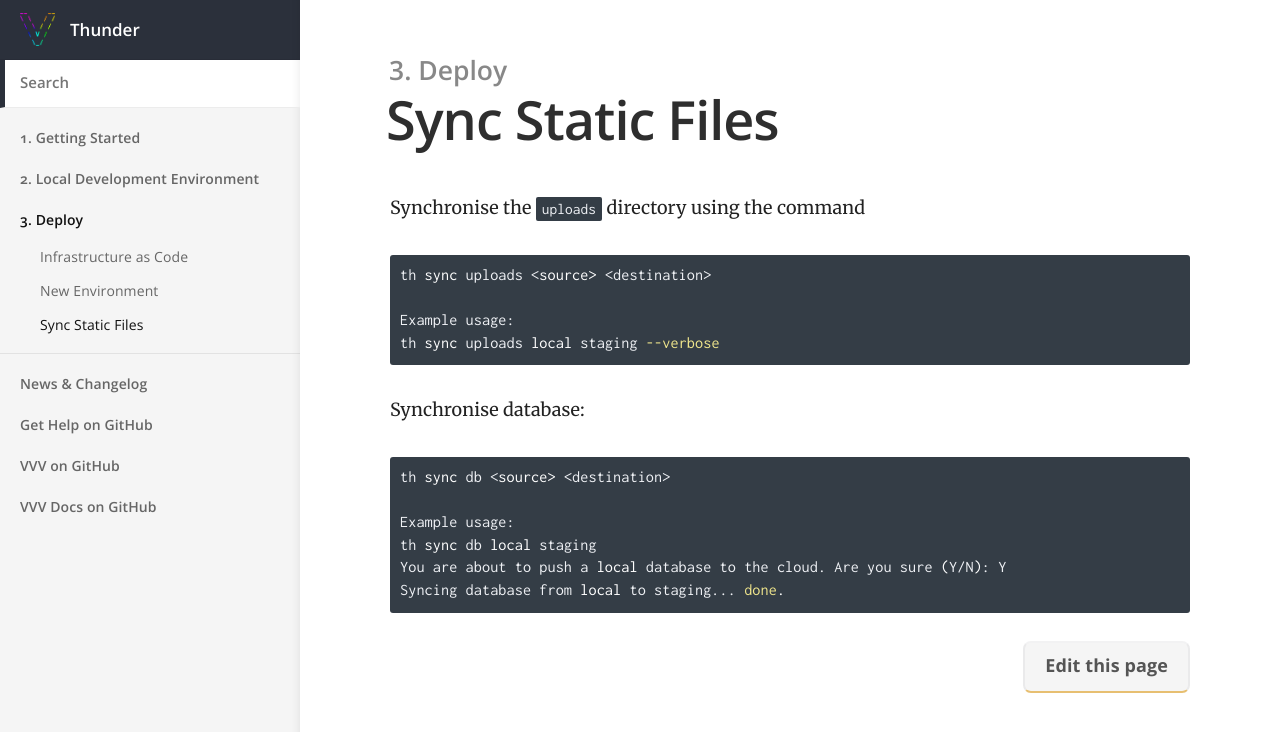
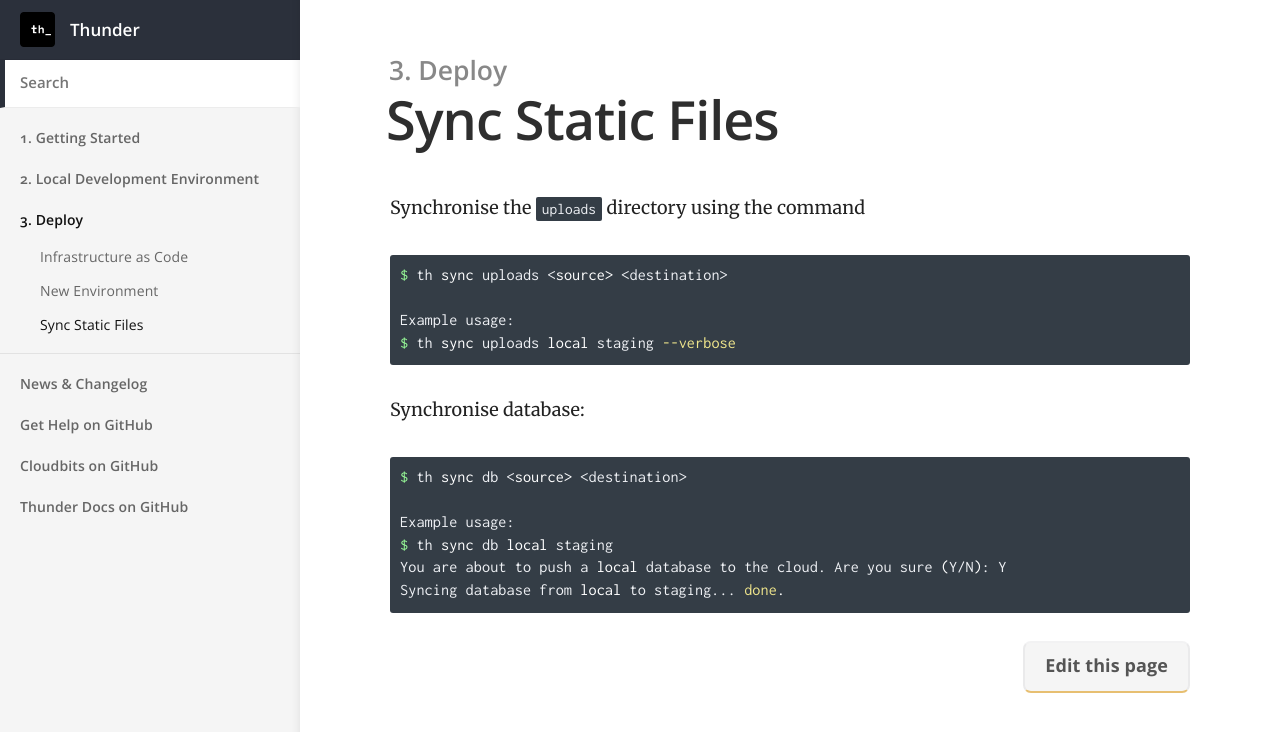
Before and after one commit to cloudbitsio/cloudbits-docs, a Jekyll site: the page built from docs/deploy/sync.md, in a window 1280 px wide. Shown: the top 732 px of the page. Built offline with Jekyll 4.4.1, drawn with Linux system fonts in a browser that asks for light colours.

Commit message:
Revisions 28 Dec 01

````diff
--- a/_layouts/default.html
+++ b/_layouts/default.html
@@ -8,9 +8,9 @@
 
 		<link rel="stylesheet" href="//fonts.googleapis.com/css?family=Merriweather:400,400italic,700,700italic|Open+Sans:400,400italic,600,600italic,700,700italic|Inconsolata:400,700">
 		<link rel="stylesheet" href="{{ site.baseurl }}/css/main.css">
-		<link rel="apple-touch-icon" href="{{ site.baseurl }}/images/vvv.png">
-		<link rel="icon" type="image/png" href="{{ site.baseurl }}/images/vvv.png" sizes="192x192">
-		<link rel="icon" type="image/png" href="{{ site.baseurl }}/images/vvv.png">
+		<link rel="apple-touch-icon" href="{{ site.baseurl }}/images/thunder.png">
+		<link rel="icon" type="image/png" href="{{ site.baseurl }}/images/thunder.png" sizes="192x192">
+		<link rel="icon" type="image/png" href="{{ site.baseurl }}/images/thunder.png">
 
 		{% feed_meta %}
 		{% seo %}
@@ -19,7 +19,7 @@
 	<body>
 		<header>
 			<h1>
-				<a href="{{ site.baseurl }}/"><img src="{{ site.baseurl }}/images/vvv-tight.png" width="40"  alt="{{ site.title }} logo"></a>
+				<a href="{{ site.baseurl }}/"><img src="{{ site.baseurl }}/images/thunder.png" width="40"  alt="{{ site.title }} logo"></a>
 				<a href="{{ site.baseurl }}/">{{ site.title }}</a>
 				<button type="button" class="open-nav" id="open-nav"></button>
 			</h1>
@@ -53,13 +53,13 @@
 						<a href="{{ site.baseurl }}/blog/">News &amp; Changelog</a>
 					</li>
 					<li class="nav-item top-level">
-						<a href="https://github.com/Varying-Vagrant-Vagrants/VVV/issues/new/choose">Get Help on GitHub</a>
+						<a href="https://github.com/cloudbitsio/cloudbits-docs/issues/new/choose">Get Help on GitHub</a>
 					</li>
 					<li class="nav-item top-level">
-						<a href="https://github.com/Varying-Vagrant-Vagrants">VVV on GitHub</a>
+						<a href="https://github.com/cloudbitsio">Cloudbits on GitHub</a>
 					</li>
 					<li class="nav-item top-level">
-						<a href="https://github.com/Varying-Vagrant-Vagrants/varyingvagrantvagrants.org">VVV Docs on GitHub</a>
+							<a href="https://github.com/cloudbitsio/cloudbits-docs">Thunder Docs on GitHub</a>
 					</li>
 				</ul>
 			</nav>
--- a/docs/deploy/sync.md
+++ b/docs/deploy/sync.md
@@ -9,10 +9,10 @@ permalink: /deploy/sync
 Synchronise the `uploads` directory using the command
 
 ```sh
-th sync uploads <source> <destination>
+$ th sync uploads <source> <destination>
 
 Example usage:
-th sync uploads local staging --verbose
+$ th sync uploads local staging --verbose
 ```
 
 
@@ -20,10 +20,10 @@ th sync uploads local staging --verbose
 Synchronise database:
 
 ```sh
-th sync db <source> <destination>
+$ th sync db <source> <destination>
 
 Example usage:
-th sync db local staging
+$ th sync db local staging
 You are about to push a local database to the cloud. Are you sure (Y/N): Y
 Syncing database from local to staging... done.
 ```
````
Also changed, not shown: docs/deploy/index.md (+1 -1 lines), docs/local/import-db.md (+2 -2 lines), docs/local/index.md (deleted, +0 -15 lines), docs/local/new-project.md (+1 -1 lines), docs/local/thunder.yml.md (+2 -2 lines), docs/getting-started/installation.md (renamed from docs/getting-started/index.md).
